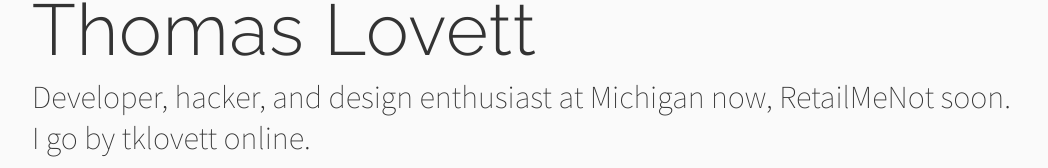
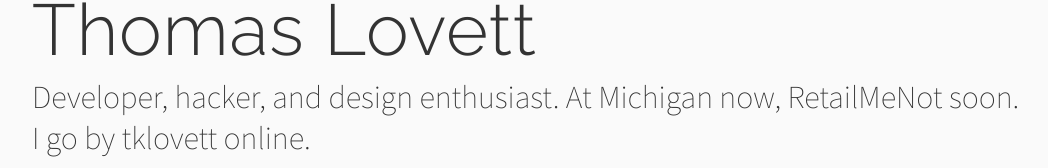
Before and after one commit to tklovett/tklovett.github.io, a plain HTML site: page index.html in a window 1280 px wide. Shown: the part 113-281 px from the top of the page, without its empty margins (32-1080 px from the left). Drawn offline with Linux system fonts and the light colour scheme.

Commit message:
Add a period

```diff
--- a/index.html
+++ b/index.html
@@ -14,7 +14,7 @@
 <body>
 	<div id="content" class="noselect">
 		<h1>Thomas Lovett</h1>
-		<h2>Developer, hacker, and design enthusiast at Michigan now, RetailMeNot soon.</h2>
+		<h2>Developer, hacker, and design enthusiast. At Michigan now, RetailMeNot soon.</h2>
 		<h2>I go by tklovett online.</h2>
 		<ul id="links">
 			<li><a href="https://kippt.com/tklovett/" target="_blank">Clips</a></li>
```
